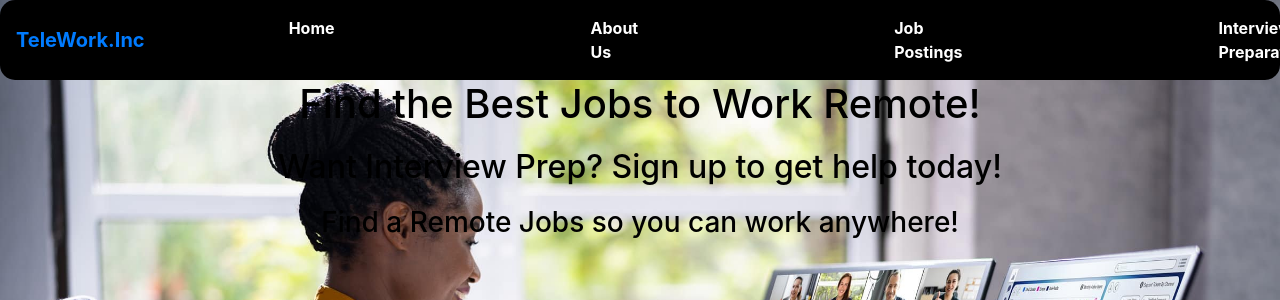
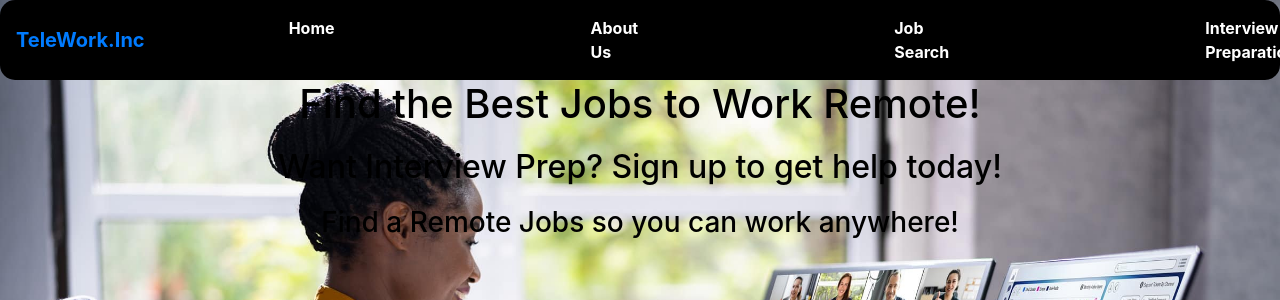
Before and after one commit to CSU-ITCapstone-Fall-23/TeleWork, a Flask app: page / in a window 1280 px wide; the page is wider, and only the part inside the window is pictured. Shown: the top 300 px of that part. Run offline with Flask 3, Linux system fonts and the light colour scheme; some libraries are stand-ins or nearby versions.

Commit message:
changes to the nav text

```diff
--- a/templates/index.html
+++ b/templates/index.html
@@ -44,9 +44,9 @@
       </button>
       <div class="collapse navbar-collapse" id="navbarNavAltMarkup">
         <div class="navbar-nav">
-          <a class="nav-item nav-link active" href="#">Home</a>
-          <a class="nav-item nav-link active" href="about">About Us</a>
-          <a class="nav-item nav-link" href="job_search">Job Postings</a>
+          <a class="nav-item nav-link active" href="{{ url_for('home') }}">Home</a>
+          <a class="nav-item nav-link active" href="{{ url_for('about') }}">About Us</a>
+          <a class="nav-item nav-link" href="job_search">Job Search</a>
           <a class="nav-item nav-link" href="#">Interview Preparation</a>
           <a class="nav-item nav-link" href="#">Contact Us</a>
         </div>
--- a/templates/template.html
+++ b/templates/template.html
@@ -21,9 +21,9 @@
       </button>
       <div class="collapse navbar-collapse" id="navbarNavAltMarkup">
         <div class="navbar-nav">
-          <a class="nav-item nav-link active" href="#">Home</a>
-          <a class="nav-item nav-link active" href="about">About Us</a>
-          <a class="nav-item nav-link" href="#">Job Postings</a>
+          <a class="nav-item nav-link active" href="{{ url_for('home') }}">Home</a>
+          <a class="nav-item nav-link active" href="{{ url_for('about') }}">About Us</a>
+          <a class="nav-item nav-link" href="#">Job Search</a>
           <a class="nav-item nav-link" href="#">Interview Preparation</a>
           <a class="nav-item nav-link" href="#">Contact Us</a>
         </div>
```
Also changed, not shown: README.md.
